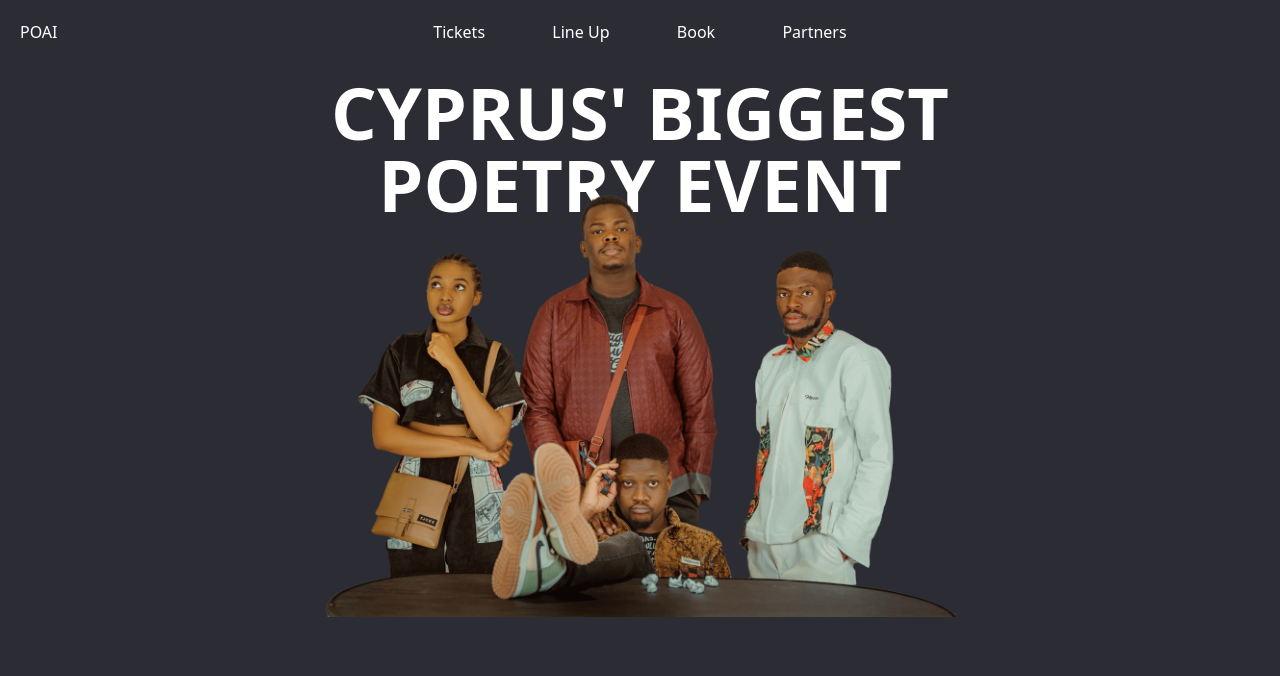
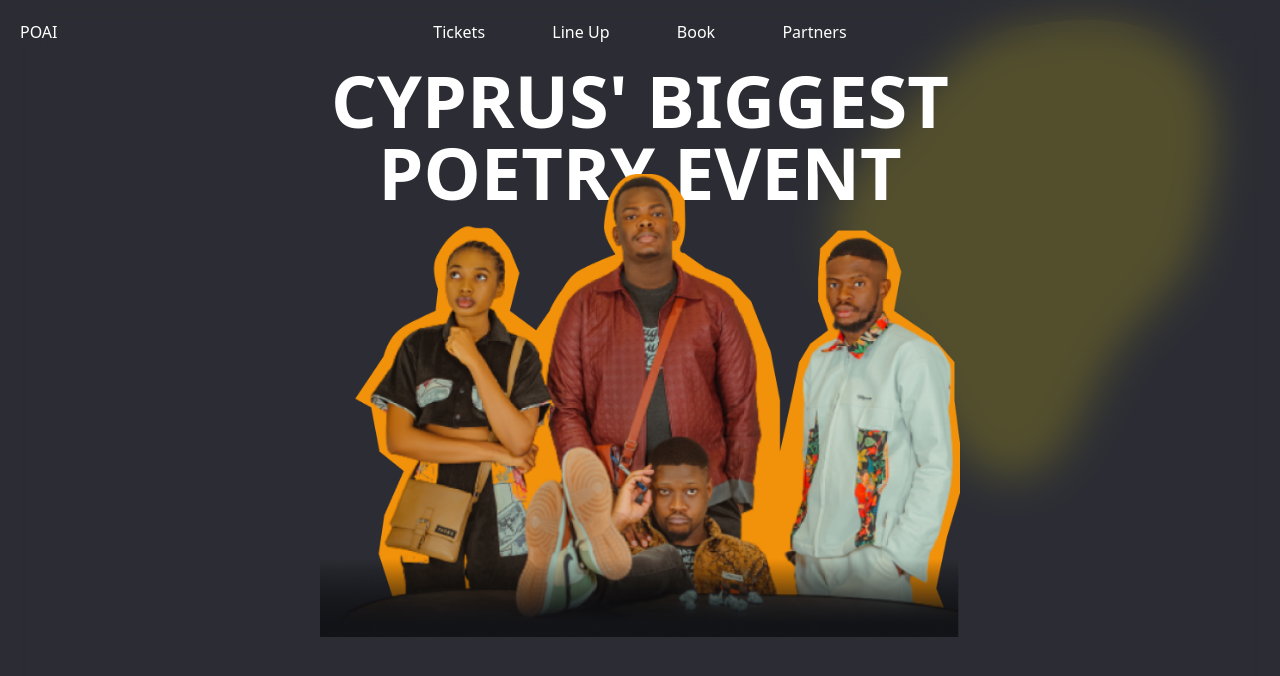
Before and after one commit to ayowayne123/POAI-BKM-Tickets, a Next.js app: page / in a window 1280 px wide. Shown: the top 676 px of the page. Built offline with nearby package versions, Linux system fonts and the light colour scheme.

Commit message:
adding glassmorphism

```diff
--- a/components/main.jsx
+++ b/components/main.jsx
@@ -2,16 +2,38 @@ import React from 'react'
 import Image from 'next/image'
 import Hero from '../public/Hero.png'
 import BkmMain from '../public/BkmMain.png'
+import Link from 'next/link'
 
 
 function Main() {
   return (
-    <div id='home' className='overflow-hidden w-full h-screen'>
-    <span className='text-7xl p-3 mx-60  uppercase font-bold  flex items-center justify-center text-center'> Cyprus&apos; biggest poetry event</span>
-<span className='uppercase w-full -translate-y-11 font-bold  flex items-center justify-center '>
-  <Image src={BkmMain} alt='Poets on an Island' className='w-1/2' sizes="(max-width: 768px) 100vw,
-              (max-width: 1200px) 50vw,
-              33vw"/> </span>
+    <div id='home' className=' overflow-hidden w-full h-screen relative'>
+     <div className=' ' >
+        <span className=' backdrop-blur-[20px] -z-10 h-full w-full absolute '> </span>
+  <span className='absolute  -z-20 inset-x-0 top-5 flex flex-row justify-center translate-x-[30%] items-center mx-auto' >
+  <svg width="383" height="457" viewBox="0 0 383 457" fill="none" xmlns="http://www.w3.org/2000/svg">
+<path fill-rule="evenodd" clip-rule="evenodd" d="M179.78 9.04145C240.598 -4.27955 315.315 -8.6697 357.175 37.4933C398.57 83.142 381.193 155.264 366.737 215.213C355.844 260.384 316.55 287.035 288.142 323.773C251.74 370.849 239.211 455.907 179.78 456.99C120.516 458.069 102.813 375.415 67.4036 327.794C40.2771 291.312 0.276022 260.703 0.00155725 215.213C-0.273918 169.555 36.0529 135.648 66.0369 101.262C99.3956 63.0059 130.245 19.8912 179.78 9.04145Z" fill="#EFD510" fill-opacity="0.2"/>
+</svg>
+
+    </span>
+      <div className='w-full h-16  grid grid-cols-3 px-5 items-center bg-transparent'>
+        <span> POAI </span>
+        <span className='w-full  flex flex-row justify-between items-center ' >
+         <Link href='/#tickets' scroll={true}>Tickets </Link>
+         <Link href='/#lineUp' to='/#lineUp' scroll={true}> Line Up</Link>
+         <Link href='/#book' scroll={true}>Book </Link>
+         <Link href='/#partner' scroll={true}> Partners </Link>
+             </span>
+
+
+    </div>
+    </div>
+    <span className='text-7xl w-full flex-col z-30 uppercase font-bold  flex items-center justify-center text-center'>
+    <span>Cyprus&apos; biggest  </span>
+    <span>poetry event </span></span>
+<span className='uppercase w-full -translate-y-24 font-bold  flex items-center justify-center '>
+  <Image src={BkmMain} alt='Poets on an Island' className='w-1/2' /> </span>
+
     </div>
   )
 
--- a/components/nav.jsx
+++ b/components/nav.jsx
@@ -4,7 +4,15 @@ import Link from 'next/link'
 
 function Nav() {
   return (
-    <div className='w-full h-16 grid grid-cols-3 px-5 items-center' >
+    <div className=' relative' >
+        <span className=' backdrop-blur-[10px] -z-10 h-full w-full absolute '> </span>
+  <span className='absolute top-0 -z-20 right-0 ' >
+  <svg width="383" height="457" viewBox="0 0 383 457" fill="none" xmlns="http://www.w3.org/2000/svg">
+<path fill-rule="evenodd" clip-rule="evenodd" d="M179.78 9.04145C240.598 -4.27955 315.315 -8.6697 357.175 37.4933C398.57 83.142 381.193 155.264 366.737 215.213C355.844 260.384 316.55 287.035 288.142 323.773C251.74 370.849 239.211 455.907 179.78 456.99C120.516 458.069 102.813 375.415 67.4036 327.794C40.2771 291.312 0.276022 260.703 0.00155725 215.213C-0.273918 169.555 36.0529 135.648 66.0369 101.262C99.3956 63.0059 130.245 19.8912 179.78 9.04145Z" fill="#EFD510" fill-opacity="0.2"/>
+</svg>
+
+    </span>
+      <div className='w-full h-16  grid grid-cols-3 px-5 items-center bg-transparent'>
         <span> POAI </span>
         <span className='w-full  flex flex-row justify-between items-center ' >
          <Link href='/#tickets' scroll={true}>Tickets </Link>
@@ -13,6 +21,8 @@ function Nav() {
          <Link href='/#partner' scroll={true}> Partners </Link>
              </span>
 
+
+    </div>
     </div>
   )
 }
--- a/src/app/layout.jsx
+++ b/src/app/layout.jsx
@@ -1,5 +1,4 @@
 
-import Nav from 'components/nav'
 
 export default function RootLayout({ children }) {
   return (
@@ -10,7 +9,7 @@ export default function RootLayout({ children }) {
       */}
       <head />
       <body>
-        <Nav/>
+
         {children}
         </body>
     </html>
```
Also changed, not shown: public/BkmMain.png, public/Vector.svg (added).
